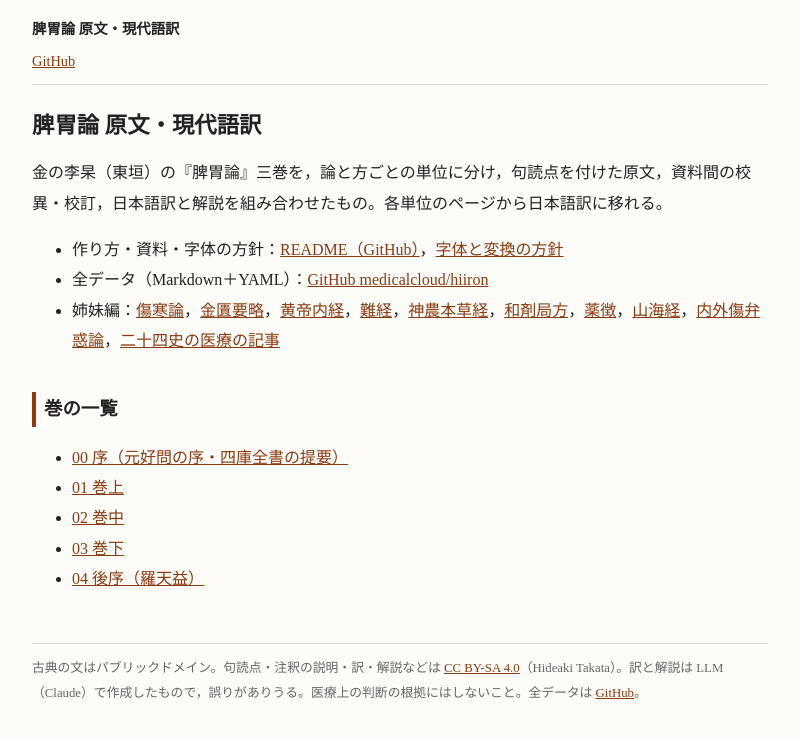
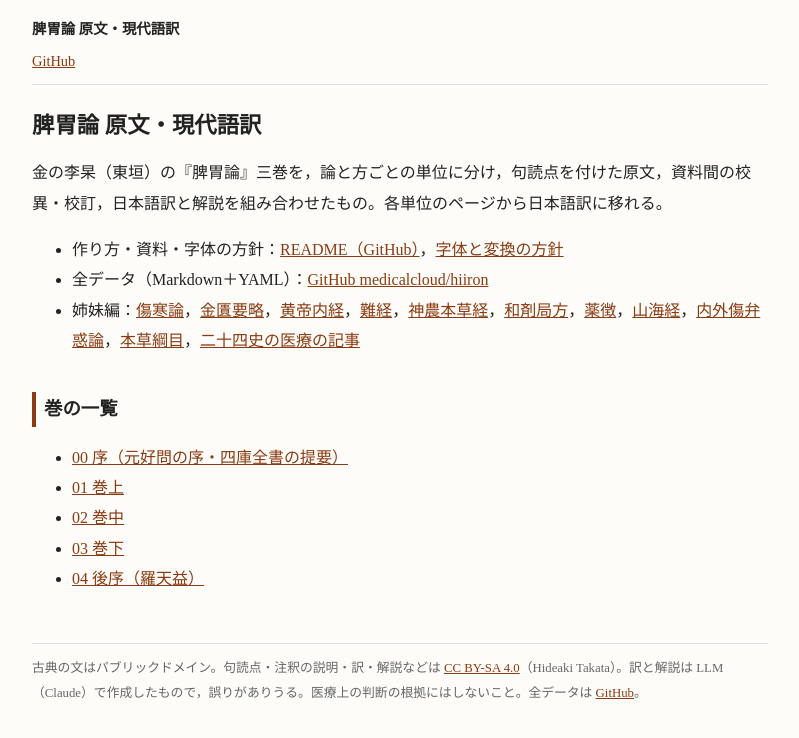
Before and after one commit to medicalcloud/hiiron, a Jekyll site: the page built from index.md, in a window 1280 px wide. Shown: the top 738 px of the page, without its empty margins (240-1039 px from the left). Built offline with Jekyll 4.4.1, drawn with Linux system fonts in a browser that asks for light colours.

Commit message:
姉妹編に本草綱目へのリンクを追加
Co-Authored-By: Claude Opus 5.5 <noreply@anthropic.com>
Claude-Session: https://claude.ai/code/session_01LRgAs9kiaN9gwPmZDVNvf2

```diff
--- a/index.md
+++ b/index.md
@@ -8,7 +8,7 @@ title: 目次
 
 - 作り方・資料・字体の方針：[README（GitHub）](https://github.com/medicalcloud/hiiron#readme)，[字体と変換の方針](字体と変換の方針.md)
 - 全データ（Markdown＋YAML）：[GitHub medicalcloud/hiiron](https://github.com/medicalcloud/hiiron)
-- 姉妹編：[傷寒論](https://medicalcloud.github.io/shokanron/)，[金匱要略](https://medicalcloud.github.io/kinkiyoryaku/)，[黄帝内経](https://medicalcloud.github.io/koteidaikei/)，[難経](https://medicalcloud.github.io/nangyo/)，[神農本草経](https://medicalcloud.github.io/shinnohonzokyo/)，[和剤局方](https://medicalcloud.github.io/wazaikyokuho/)，[薬徴](https://medicalcloud.github.io/yakucho/)，[山海経](https://medicalcloud.github.io/sengaikyo/)，[内外傷弁惑論](https://medicalcloud.github.io/naigaishobenwakuron/)，[二十四史の医療の記事](https://medicalcloud.github.io/24shi/)
+- 姉妹編：[傷寒論](https://medicalcloud.github.io/shokanron/)，[金匱要略](https://medicalcloud.github.io/kinkiyoryaku/)，[黄帝内経](https://medicalcloud.github.io/koteidaikei/)，[難経](https://medicalcloud.github.io/nangyo/)，[神農本草経](https://medicalcloud.github.io/shinnohonzokyo/)，[和剤局方](https://medicalcloud.github.io/wazaikyokuho/)，[薬徴](https://medicalcloud.github.io/yakucho/)，[山海経](https://medicalcloud.github.io/sengaikyo/)，[内外傷弁惑論](https://medicalcloud.github.io/naigaishobenwakuron/)，[本草綱目](https://medicalcloud.github.io/honzokomoku/)，[二十四史の医療の記事](https://medicalcloud.github.io/24shi/)
 
 ## 巻の一覧
 
```
